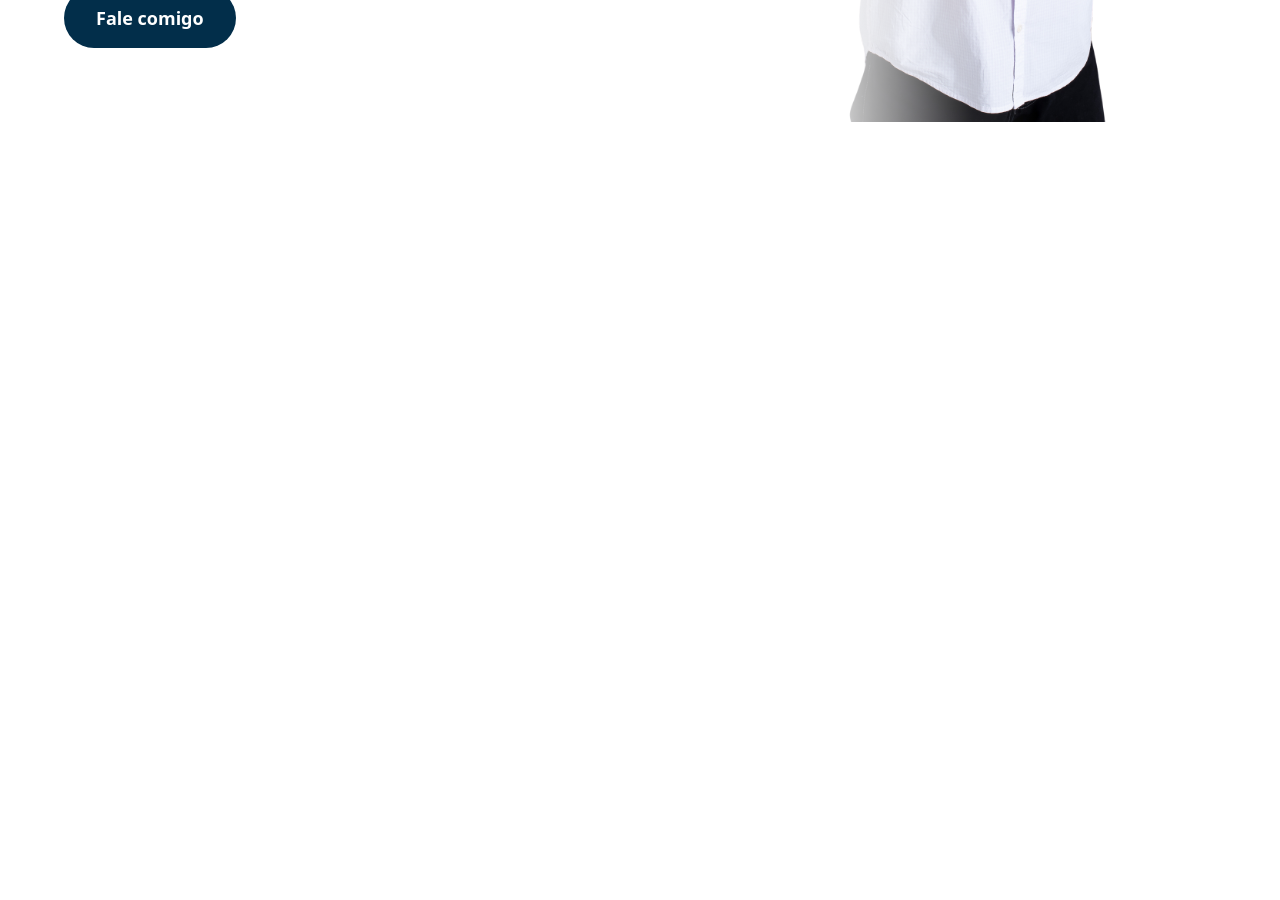
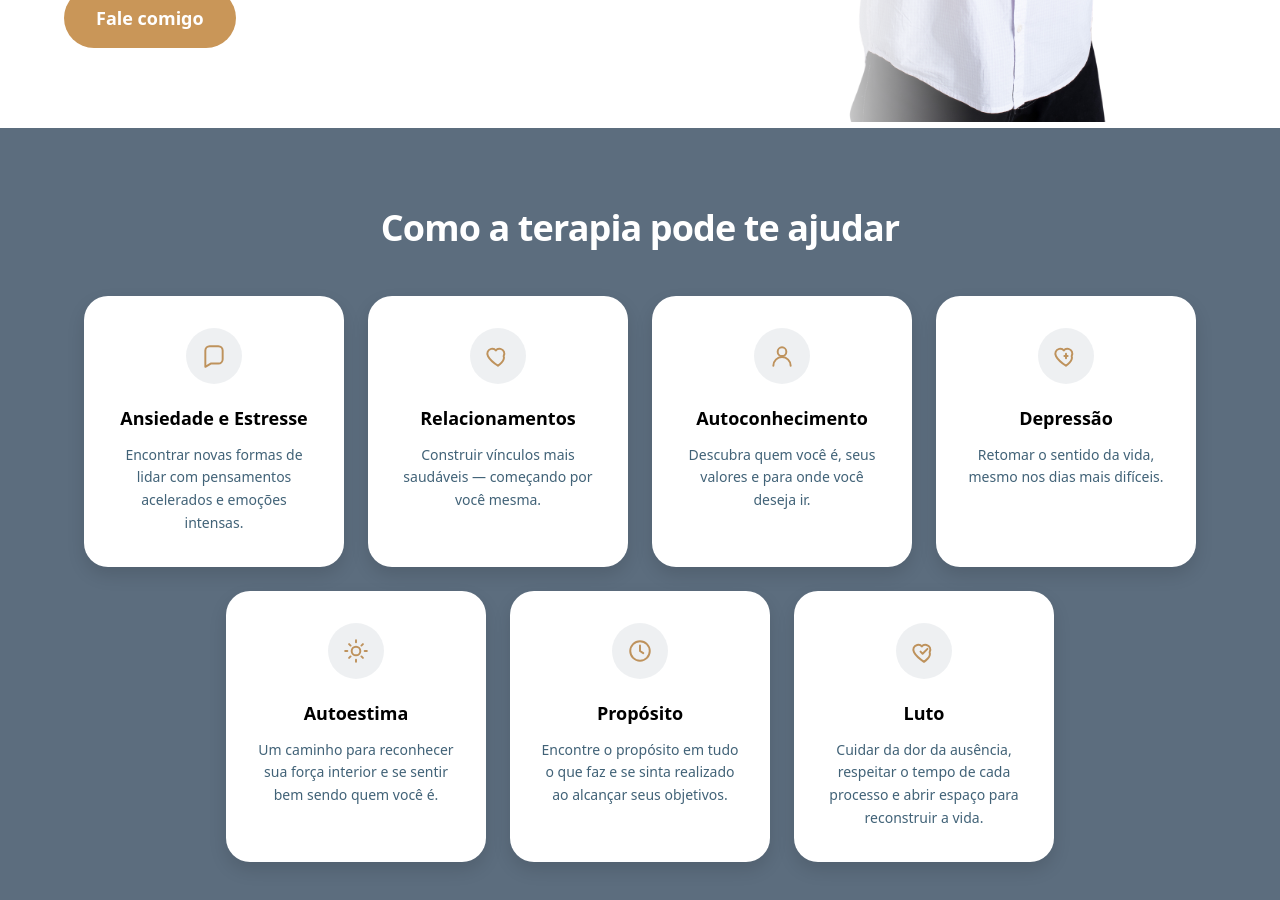
Before and after one commit to LucasSampaioOliveira1/Landing-Page-Adeib, a Next.js app: page / in a window 1280 px wide. Shown: the part 800-1700 px from the top of the page. Before the commit the page ends 928 px from the top, so only its background shows below. Built offline with nearby package versions, Linux system fonts and the light colour scheme.

Commit message:
comopodeajudar

```diff
--- a/app/page.tsx
+++ b/app/page.tsx
@@ -1,11 +1,13 @@
 import Header from "../components/Header";
 import HomeSection from "../components/HomeSection";
+import ComoPodeAjudar from "../components/ComoPodeAjudar";
 
 export default function Home() {
   return (
     <div>
       <Header />
       <HomeSection />
+      <ComoPodeAjudar />
     </div>
   );
 }
--- /dev/null
+++ b/components/ComoPodeAjudar.tsx
@@ -0,0 +1,288 @@
+type Topic = {
+  title: string;
+  description: string;
+  icon: React.ReactNode;
+};
+
+function IconCircle({ children }: { children: React.ReactNode }) {
+  return (
+    <div className="mx-auto flex h-14 w-14 items-center justify-center rounded-full bg-[#5C6D7E]/10">
+      {children}
+    </div>
+  );
+}
+
+const topics: Topic[] = [
+  {
+    title: "Ansiedade e Estresse",
+    description:
+      "Encontrar novas formas de lidar com pensamentos acelerados e emoções intensas.",
+    icon: (
+      <IconCircle>
+        <svg
+          width="26"
+          height="26"
+          viewBox="0 0 24 24"
+          fill="none"
+          xmlns="http://www.w3.org/2000/svg"
+          className="text-[#BE925C]"
+        >
+          <path
+            d="M20 15a4 4 0 0 1-4 4H9l-5 3V7a4 4 0 0 1 4-4h8a4 4 0 0 1 4 4v8Z"
+            stroke="currentColor"
+            strokeWidth="1.8"
+            strokeLinejoin="round"
+          />
+        </svg>
+      </IconCircle>
+    ),
+  },
+  {
+    title: "Relacionamentos",
+    description:
+      "Construir vínculos mais saudáveis — começando por você mesma.",
+    icon: (
+      <IconCircle>
+        <svg
+          width="26"
+          height="26"
+          viewBox="0 0 24 24"
+          fill="none"
+          xmlns="http://www.w3.org/2000/svg"
+          className="text-[#BE925C]"
+        >
+          <path
+            d="M12 21s-7-4.6-9.2-8.8C1.2 9 2.7 6.2 5.7 5.4c1.7-.4 3.4.2 4.3 1.5.9-1.3 2.6-1.9 4.3-1.5 3 .8 4.5 3.6 2.9 6.8C19 16.4 12 21 12 21Z"
+            stroke="currentColor"
+            strokeWidth="1.8"
+            strokeLinejoin="round"
+          />
+        </svg>
+      </IconCircle>
+    ),
+  },
+  {
+    title: "Autoconhecimento",
+    description: "Descubra quem você é, seus valores e para onde você deseja ir.",
+    icon: (
+      <IconCircle>
+        <svg
+          width="26"
+          height="26"
+          viewBox="0 0 24 24"
+          fill="none"
+          xmlns="http://www.w3.org/2000/svg"
+          className="text-[#BE925C]"
+        >
+          <path
+            d="M12 12a4 4 0 1 0-4-4 4 4 0 0 0 4 4Z"
+            stroke="currentColor"
+            strokeWidth="1.8"
+          />
+          <path
+            d="M20 21a8 8 0 1 0-16 0"
+            stroke="currentColor"
+            strokeWidth="1.8"
+            strokeLinecap="round"
+          />
+        </svg>
+      </IconCircle>
+    ),
+  },
+  {
+    title: "Depressão",
+    description: "Retomar o sentido da vida, mesmo nos dias mais difíceis.",
+    icon: (
+      <IconCircle>
+        <svg
+          width="26"
+          height="26"
+          viewBox="0 0 24 24"
+          fill="none"
+          xmlns="http://www.w3.org/2000/svg"
+          className="text-[#BE925C]"
+        >
+          <path
+            d="M12 21s-7-4.6-9.2-8.8C1.2 9 2.7 6.2 5.7 5.4c1.7-.4 3.4.2 4.3 1.5.9-1.3 2.6-1.9 4.3-1.5 3 .8 4.5 3.6 2.9 6.8C19 16.4 12 21 12 21Z"
+            stroke="currentColor"
+            strokeWidth="1.8"
+            strokeLinejoin="round"
+          />
+          <path
+            d="M12 10v4"
+            stroke="currentColor"
+            strokeWidth="1.8"
+            strokeLinecap="round"
+          />
+          <path
+            d="M10.5 12H13.5"
+            stroke="currentColor"
+            strokeWidth="1.8"
+            strokeLinecap="round"
+          />
+        </svg>
+      </IconCircle>
+    ),
+  },
+  {
+    title: "Autoestima",
+    description:
+      "Um caminho para reconhecer sua força interior e se sentir bem sendo quem você é.",
+    icon: (
+      <IconCircle>
+        <svg
+          width="26"
+          height="26"
+          viewBox="0 0 24 24"
+          fill="none"
+          xmlns="http://www.w3.org/2000/svg"
+          className="text-[#BE925C]"
+        >
+          <path
+            d="M12 2v2"
+            stroke="currentColor"
+            strokeWidth="1.8"
+            strokeLinecap="round"
+          />
+          <path
+            d="M12 20v2"
+            stroke="currentColor"
+            strokeWidth="1.8"
+            strokeLinecap="round"
+          />
+          <path
+            d="M4 12H2"
+            stroke="currentColor"
+            strokeWidth="1.8"
+            strokeLinecap="round"
+          />
+          <path
+            d="M22 12h-2"
+            stroke="currentColor"
+            strokeWidth="1.8"
+            strokeLinecap="round"
+          />
+          <path
+            d="M18.4 5.6 17 7"
+            stroke="currentColor"
+            strokeWidth="1.8"
+            strokeLinecap="round"
+          />
+          <path
+            d="M7 17 5.6 18.4"
+            stroke="currentColor"
+            strokeWidth="1.8"
+            strokeLinecap="round"
+          />
+          <path
+            d="M18.4 18.4 17 17"
+            stroke="currentColor"
+            strokeWidth="1.8"
+            strokeLinecap="round"
+          />
+          <path
+            d="M7 7 5.6 5.6"
+            stroke="currentColor"
+            strokeWidth="1.8"
+            strokeLinecap="round"
+          />
+          <path
+            d="M12 16a4 4 0 1 0-4-4 4 4 0 0 0 4 4Z"
+            stroke="currentColor"
+            strokeWidth="1.8"
+          />
+        </svg>
+      </IconCircle>
+    ),
+  },
+  {
+    title: "Propósito",
+    description:
+      "Encontre o propósito em tudo o que faz e se sinta realizado ao alcançar seus objetivos.",
+    icon: (
+      <IconCircle>
+        <svg
+          width="26"
+          height="26"
+          viewBox="0 0 24 24"
+          fill="none"
+          xmlns="http://www.w3.org/2000/svg"
+          className="text-[#BE925C]"
+        >
+          <path
+            d="M12 21a9 9 0 1 0-9-9 9 9 0 0 0 9 9Z"
+            stroke="currentColor"
+            strokeWidth="1.8"
+          />
+          <path
+            d="M12 7v5l3 2"
+            stroke="currentColor"
+            strokeWidth="1.8"
+            strokeLinecap="round"
+            strokeLinejoin="round"
+          />
+        </svg>
+      </IconCircle>
+    ),
+  },
+  {
+    title: "Luto",
+    description:
+      "Cuidar da dor da ausência, respeitar o tempo de cada processo e abrir espaço para reconstruir a vida.",
+    icon: (
+      <IconCircle>
+        <svg
+          width="26"
+          height="26"
+          viewBox="0 0 24 24"
+          fill="none"
+          xmlns="http://www.w3.org/2000/svg"
+          className="text-[#BE925C]"
+        >
+          <path
+            d="M12 22s-7-4.6-9.2-8.8C1.2 10 2.7 7.2 5.7 6.4c1.7-.4 3.4.2 4.3 1.5.9-1.3 2.6-1.9 4.3-1.5 3 .8 4.5 3.6 2.9 6.8C19 17.4 12 22 12 22Z"
+            stroke="currentColor"
+            strokeWidth="1.8"
+            strokeLinejoin="round"
+          />
+          <path
+            d="M8.8 12.6 10.7 14.5 15.2 10"
+            stroke="currentColor"
+            strokeWidth="1.8"
+            strokeLinecap="round"
+            strokeLinejoin="round"
+          />
+        </svg>
+      </IconCircle>
+    ),
+  },
+];
+
+export default function ComoPodeAjudar() {
+  return (
+    <section id="como-pode-ajudar" className="bg-[#5C6D7E]">
+      <div className="mx-auto w-full max-w-7xl px-6 py-20 sm:px-10 lg:px-16">
+        <h2 className="text-center text-3xl font-semibold tracking-tight text-white sm:text-4xl">
+          Como a terapia pode te ajudar
+        </h2>
+
+        <div className="mt-12 flex flex-wrap justify-center gap-6">
+          {topics.map((topic) => (
+            <div
+              key={topic.title}
+              className="w-full max-w-65 rounded-3xl bg-white px-7 py-8 text-center shadow-[0_8px_18px_rgba(0,0,0,0.12)] transition-transform duration-300 ease-out hover:-translate-y-1 hover:shadow-[0_12px_26px_rgba(0,0,0,0.16)]"
+            >
+              {topic.icon}
+              <div className="mt-5 text-lg font-semibold text-black">
+                {topic.title}
+              </div>
+              <p className="mt-3 text-sm leading-relaxed text-[#022E4A]/75">
+                {topic.description}
+              </p>
+            </div>
+          ))}
+        </div>
+      </div>
+    </section>
+  );
+}
--- a/components/Header.tsx
+++ b/components/Header.tsx
@@ -15,7 +15,7 @@ const navItems: NavItem[] = [
 
 export default function Header() {
   return (
-    <header className="sticky top-0 z-50 w-full bg-[#022E4A] text-white">
+    <header className="sticky top-0 z-50 w-full bg-[#5C6D7E] text-[#ffffff]">
       <div className="mx-auto flex w-full max-w-6xl items-center justify-between gap-8 px-5 py-6">
         <a href="#home" className="flex items-center gap-3">
           <Image
@@ -27,11 +27,11 @@ export default function Header() {
             className="h-100px w-100px shrink-0"
           />
           <div className="leading-tight">
-            <div className="text-lg font-semibold tracking-wide text-[#CCAE89]">
+            <div className="text-lg font-semibold tracking-wide text-[#ffffff]">
               Adeibson Araújo
             </div>
             <div className="text-sm font-medium tracking-[0.18em] text-[#CCAE89]">
-              psicologo
+              PSICOLOGIA • ABA
             </div>
           </div>
         </a>
@@ -41,7 +41,7 @@ export default function Header() {
             <a
               key={item.href}
               href={item.href}
-              className="relative pb-1 transition-opacity hover:opacity-95 after:absolute after:inset-x-0 after:bottom-0 after:h-0.5 after:w-0 after:rounded-full after:bg-[#BF8E7A] after:transition-[width] after:duration-300 hover:after:w-full"
+              className="relative pb-1 transition-opacity hover:opacity-95 after:absolute after:inset-x-0 after:bottom-0 after:h-0.5 after:w-0 after:rounded-full after:bg-[#CCAE89] after:transition-[width] after:duration-300 hover:after:w-full"
             >
               {item.label}
             </a>
@@ -50,7 +50,7 @@ export default function Header() {
 
         <a
           href="#"
-          className="inline-flex h-11 items-center justify-center rounded-full bg-white px-7 text-base font-semibold text-[#022E4A] transition-opacity hover:opacity-90"
+          className="inline-flex h-11 items-center justify-center rounded-full bg-[#C99658] px-7 text-base font-semibold text-[#ffffff] transition-opacity hover:opacity-90"
         >
           Fale comigo
         </a>
--- a/components/HomeSection.tsx
+++ b/components/HomeSection.tsx
@@ -11,8 +11,8 @@ export default function Home() {
       }}
     >
       <div className="mx-auto flex w-full max-w-7xl px-6 py-20 sm:px-10 lg:px-16">
-        <div className="max-w-xl text-[#022E4A]">
-          <span className="mb-4 block text-sm font-medium uppercase tracking-[0.3em] sm:text-base">
+        <div className="max-w-xl text-[#5C6D7E]">
+          <span className="mb-4 block text-sm font-medium uppercase tracking-[0.3em] sm:text-base text-black">
             Psicóloga clínica
           </span>
 
@@ -33,7 +33,7 @@ export default function Home() {
 
           <a
             href="#contato"
-            className="mt-10 inline-flex rounded-full bg-[#022E4A] px-8 py-4 text-base font-semibold text-white transition hover:opacity-90 sm:text-lg"
+            className="mt-10 inline-flex rounded-full bg-[#C99658] px-8 py-4 text-base font-semibold text-white transition hover:opacity-90 sm:text-lg"
           >
             Fale comigo
           </a>
```
